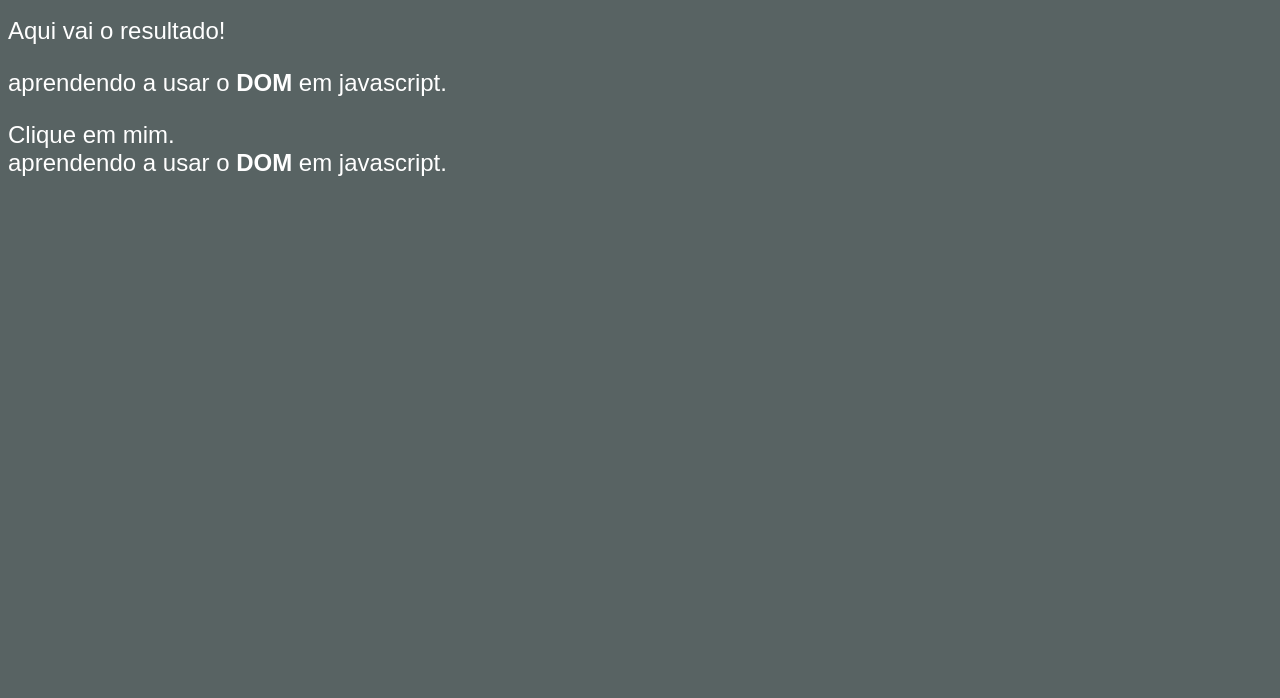
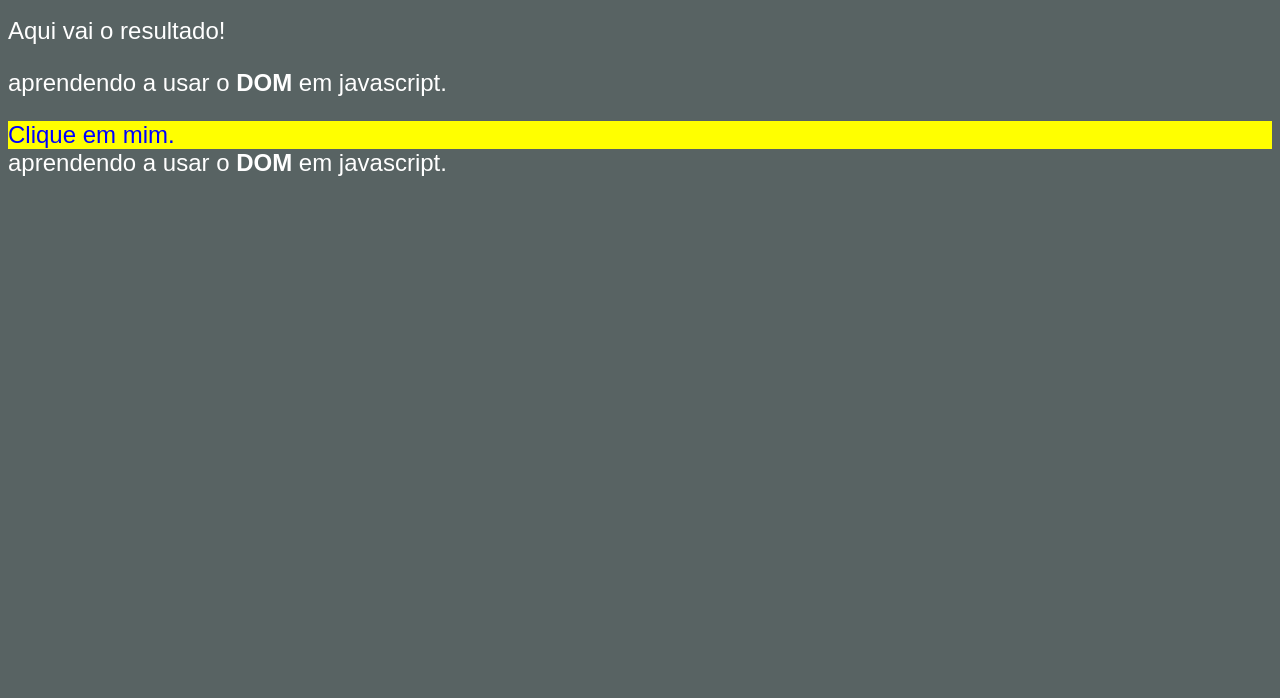
Before and after one commit to rafaelamachadocamara/javascript-curso-em-video, a website: page aula 06/ex005.html in a window 1280 px wide. Shown: the part 102-800 px from the top of the page. Drawn offline with Linux system fonts and the light colour scheme.

Commit message:
usando o querySelector

```diff
--- a/aula 06/ex005.html
+++ b/aula 06/ex005.html
@@ -18,7 +18,7 @@
     <h1> Iniciando estudos com DOM </h1>
     <p>Aqui vai o resultado!</p>
     <p>aprendendo a usar o <strong> DOM </strong> em javascript.</p>
-    <div class="msg">Clique em mim.</div>
+    <div id="msg">Clique em mim.</div>
     <script>
         var corpo = document.body;
         var p1 = document.getElementsByTagName('p')[1];
@@ -36,7 +36,11 @@
          d.innerText = 'xiii';
          */
 
-        document.getElementsByClassName('msg')[0].innerText = 'Clique em mim.';
+        // document.getElementsByClassName('msg')[0].innerText = 'Clique em mim.';
+
+        var d = document.querySelector('div#msg');
+        d.style.color = 'blue';
+        d.style.background = 'yellow';
     </script>
 </body>
 
```
